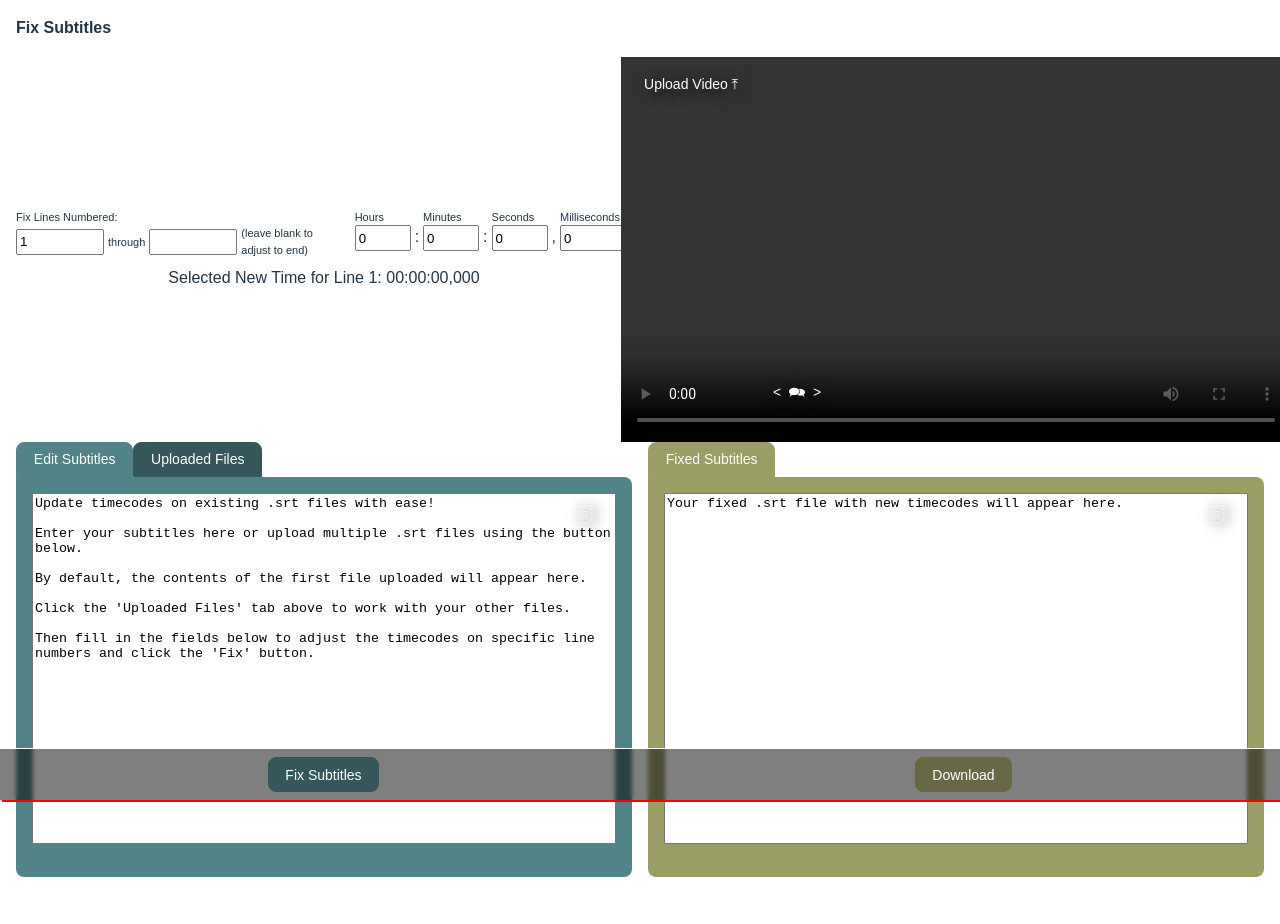
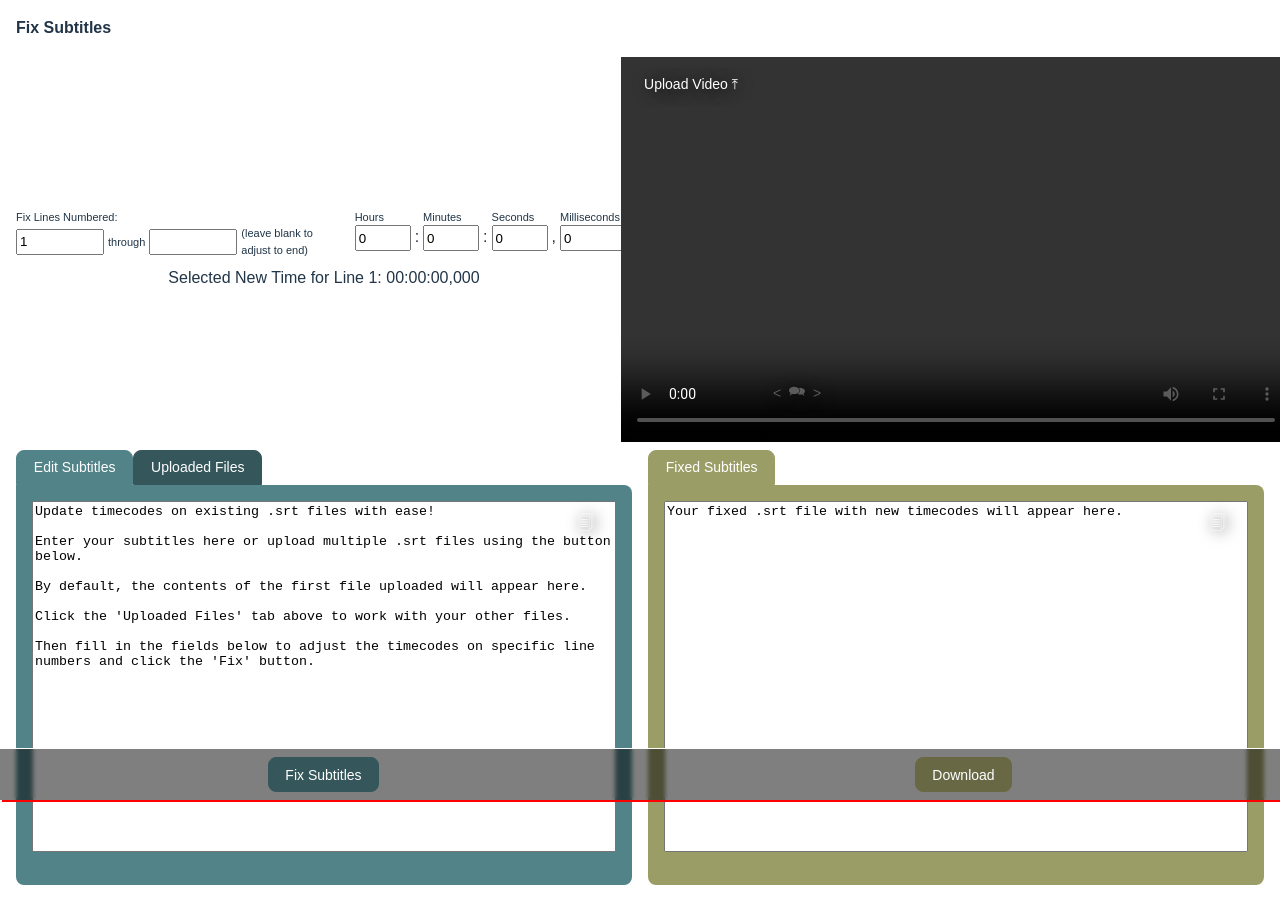
Before and after one commit to mrnolanhenry/srt-client, a React (Vite) app: page / in a window 1280 px wide. Shown: the top 924 px of the page. Built offline with nearby package versions, Linux system fonts and the light colour scheme.

Commit message:
minor styling improvement to video controls

```diff
--- a/src/App.tsx
+++ b/src/App.tsx
@@ -176,7 +176,7 @@ function App() {
             </div>
           </div>
           <div className="flex-column full-width centered-column">
-            <div className="flex-row">
+            <div className="section-row flex-row">
               <div id="controlColumn" className="flex-column centered-column">
                 <div className="section-row flex-row spaced-between-row full-width">
                   <div className="flex-column padded-column">
--- a/src/components/VideoControlButton/VideoControlButton.css
+++ b/src/components/VideoControlButton/VideoControlButton.css
@@ -7,10 +7,18 @@
     transition: .3s;
     color: white;
     text-shadow: 2px 2px 15px rgba(0, 0, 0);
+    background-color: transparent;
+    border-width: 0;
+    padding: 0;
 }
 
-.video-control-button {
-    cursor: pointer;
+.video-control-fake-button.disabled,
+.video-control-button.disabled {
+    color: #5B5B5B;
+}
+
+.video-control-fake-button {
+    cursor: default;
 }
 
 .video-control-hover {
@@ -25,9 +33,9 @@
     max-width: 40px;
 }
 
-.video-control-button-container:hover {
+.video-control-button-container:has(.video-control-character:hover)
+ {
     .video-control-hover {
-        /* display: block; */
         visibility: visible;
     }
 }
--- a/src/components/VideoControlButton/VideoControlButton.tsx
+++ b/src/components/VideoControlButton/VideoControlButton.tsx
@@ -4,30 +4,33 @@ interface VideoControlButtonProps {
     controlText: string;
     hoverText?: string;
     isClickable?: boolean;
+    isDisabled: boolean;
     handleClick?: () => void;
 }
 
-const VideoControlButton = ({controlText, hoverText, isClickable, handleClick}: VideoControlButtonProps) => {
-    const defaultClickable = true;
-    isClickable = isClickable ?? defaultClickable;
+const VideoControlButton = ({controlText, hoverText, isClickable, isDisabled, handleClick}: VideoControlButtonProps) => {
+  const defaultClickable = true;
+  isClickable = isClickable ?? defaultClickable;
 
   return (
     isClickable ? (
-        <div className="video-control-button-container">
+        <div className={`video-control-button-container ${isDisabled ? 'disabled' : ''}`}>
           <div className="video-control-span">
             {hoverText && (
             <small className="video-control-hover">
               {hoverText}
             </small>
             )}
-            <div className="video-control-button" onClick={handleClick}>
+            <button className={`video-control-button ${isDisabled ? 'disabled' : ''}`} onClick={handleClick}>
               <span className="video-control-character">{controlText}</span>
-            </div>
+            </button>
           </div>
         </div>) : (
-        <div className="video-control-span">
-          <div className="video-control-fake-button">
-            <span className="video-control-character">{controlText}</span>
+        <div className={`video-control-button-container ${isDisabled ? 'disabled' : ''}`}>
+          <div className="video-control-span">
+            <button className={`video-control-fake-button ${isDisabled ? 'disabled' : ''}`}>
+              <span className="video-control-character">{controlText}</span>
+            </button>
           </div>
         </div>
     )
--- a/src/components/VideoUploadAndPlayer/VideoUploadAndPlayer.tsx
+++ b/src/components/VideoUploadAndPlayer/VideoUploadAndPlayer.tsx
@@ -13,8 +13,10 @@ interface VideoUploadAndPlayerProps {
 const VideoUploadAndPlayer = ({cues, videoRef, timeInput}: VideoUploadAndPlayerProps) => {
   const [videoSrc, setVideoSrc] = useState<string | null>(null);
   const [isNewUpload, setIsNewUpload] = useState(false);
-  const [isFocused, setIsFocused] = useState(false);
+  const [isControlFocused, setIsControlFocused] = useState(false);
+  const [isVideoFocused, setIsVideoFocused] = useState(false);
   const [shouldHideControls, setShouldHideControls] = useState(false);
+  const [shouldDisableControls, setShouldDisableControls] = useState(true);
   const debouncedShouldHideControls = useDebounce(shouldHideControls, 200);
   const label = `Upload Video ${UPLOAD_CHAR}`;
 
@@ -45,9 +47,21 @@ const VideoUploadAndPlayer = ({cues, videoRef, timeInput}: VideoUploadAndPlayerP
     };
   }, [videoSrc]);
 
+  // enable custom controls on video player when video has a src, disable otherwise.
   useEffect(() => {
-    setShouldHideControls(!isFocused && videoRef.current && !videoRef.current.paused);
-  }, [videoRef.current && videoRef.current.paused, isFocused]);
+      if (videoSrc) {
+        setShouldDisableControls(false);
+      }
+      else {
+        setShouldDisableControls(true);
+      }
+  }, [videoSrc]);
+
+  // hide custom controls on video player when video is playing and not focused, similar to OOTB controls
+  // and when our custom controls themselves are not focused
+  useEffect(() => {
+    setShouldHideControls(!isControlFocused && !isVideoFocused && videoRef.current && !videoRef.current.paused);
+  }, [videoRef.current && videoRef.current.paused, isVideoFocused]);
 
   // Whenever cues change (e.g. when new subtitles are fixed), we want to reset the text tracks on the video element to reflect the new cues
   useEffect(() => {
@@ -133,13 +147,17 @@ const VideoUploadAndPlayer = ({cues, videoRef, timeInput}: VideoUploadAndPlayerP
           ref={videoRef}
           src={videoSrc as string}
           width="670"
-          onBlur={() => setIsFocused(false)}
+          onBlur={() => setIsVideoFocused(false)}
           onCanPlayThrough={handleCanPlayThrough}
-          onFocus={() => setIsFocused(true)}
-          onMouseEnter={() => setIsFocused(true)}
-          onMouseLeave={() => setIsFocused(false)}
+          onFocus={() => setIsVideoFocused(true)}
+          onMouseEnter={() => setIsVideoFocused(true)}
+          onMouseLeave={() => setIsVideoFocused(false)}
         />
-        <button className="video-upload-button">
+        <button className={`video-upload-button ${debouncedShouldHideControls ? 'hidden' : ''}`}
+          onBlur={() => setIsControlFocused(false)}
+          onFocus={() => setIsControlFocused(true)}
+          onMouseEnter={() => setIsControlFocused(true)}
+          onMouseLeave={() => setIsControlFocused(false)}>
           <input
             id="videoInput"
             type="file"
@@ -151,19 +169,26 @@ const VideoUploadAndPlayer = ({cues, videoRef, timeInput}: VideoUploadAndPlayerP
             {label}
           </label>
         </button>
-        <div id="videoControlsRow" className={`flex-row centered-row padded-row ${debouncedShouldHideControls ? 'hidden' : ''}`}>
+        <div id="videoControlsRow" className={`flex-row centered-row padded-row ${debouncedShouldHideControls ? 'hidden' : ''}`}
+          onBlur={() => setIsControlFocused(false)}
+          onFocus={() => setIsControlFocused(true)}
+          onMouseEnter={() => setIsControlFocused(true)}
+          onMouseLeave={() => setIsControlFocused(false)}>
           <VideoControlButton
             controlText={ARROW_LEFT_CHAR}
             hoverText="Previous Subtitle"
+            isDisabled={shouldDisableControls}
             handleClick={goToPreviousCue}
           />
           <VideoControlButton
+            controlText={SPEECH_BUBBLES_CHAR}
             isClickable={false}
-            controlText={SPEECH_BUBBLES_CHAR}
+            isDisabled={shouldDisableControls}
           />
           <VideoControlButton
             controlText={ARROW_RIGHT_CHAR}
             hoverText="Next Subtitle"
+            isDisabled={shouldDisableControls}
             handleClick={goToNextCue}
           />
         </div>
```
